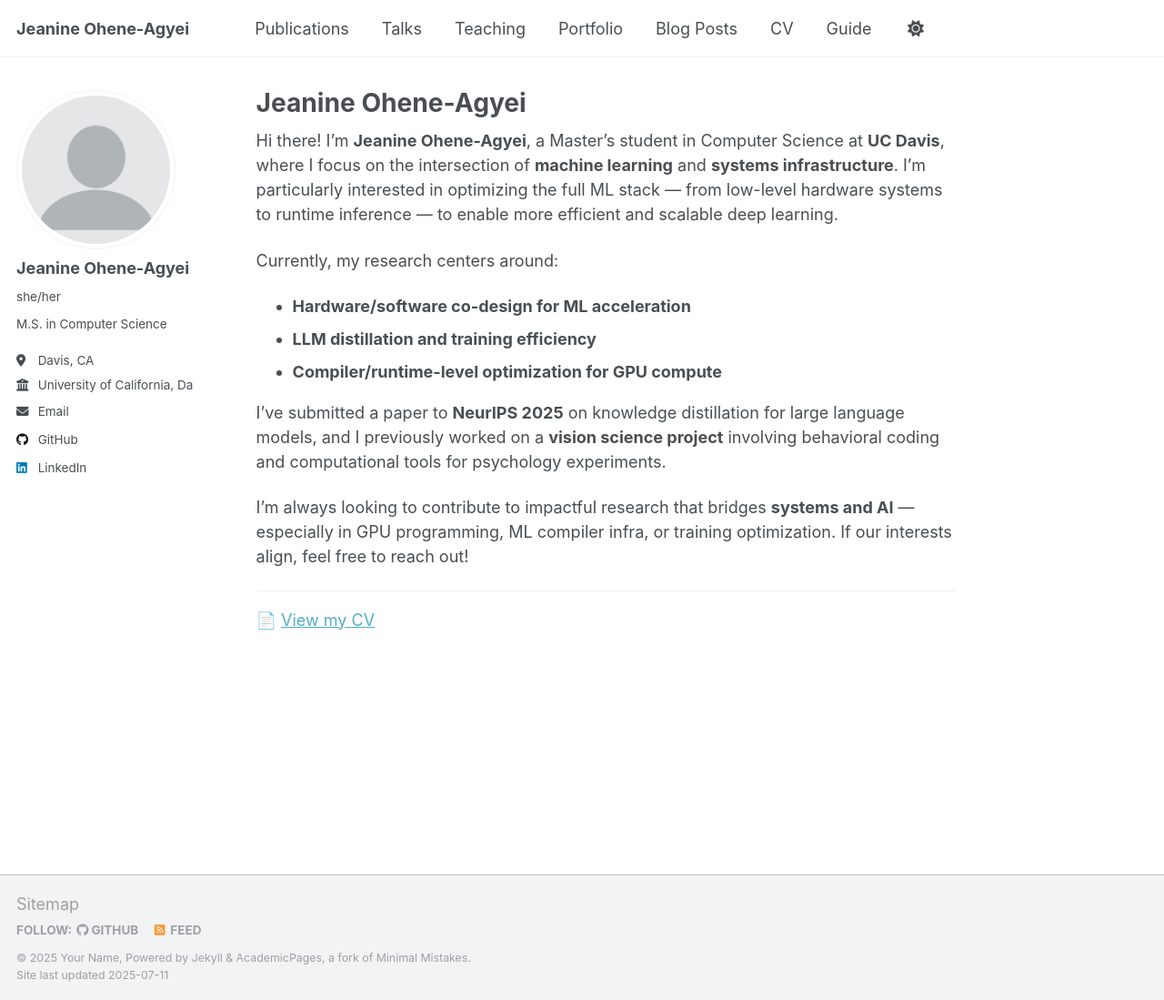
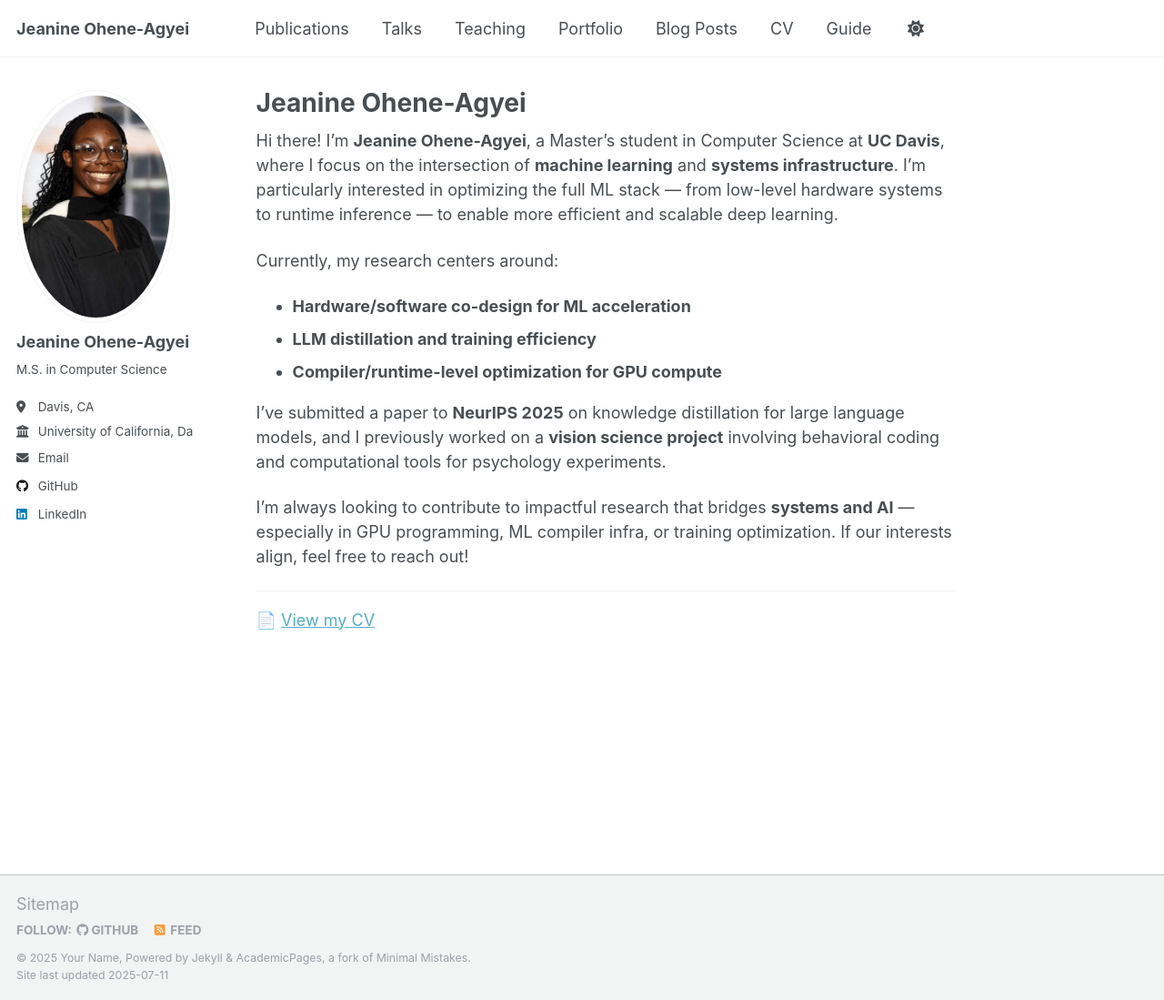
Before and after one commit to jeanine5/jeanine5.github.io, a Jekyll site: the page built from _pages/about.md, in a window 1280 px wide and 1099 px high. Shown: the whole window at 91% size. Built offline with Jekyll 4.4.1, drawn with Linux system fonts in a browser that asks for light colours; a script that is not in the unit is left out.

Commit message:
Update _config.yml

```diff
--- a/_config.yml
+++ b/_config.yml
@@ -22,9 +22,9 @@ repository               : "academicpages/academicpages.github.io"
 #               Additional customization can be done by editing /_includes/author-profile.html
 author:
   # Biographic information
-  avatar           : "profile.png"
+  avatar           : "face.png"
   name             : "Jeanine Ohene-Agyei"
-  pronouns         : "she/her"
+  pronouns         : # "she/her"
   bio              : "M.S. in Computer Science"
   location         : "Davis, CA"
   employer         : "University of California, Davis"
```
